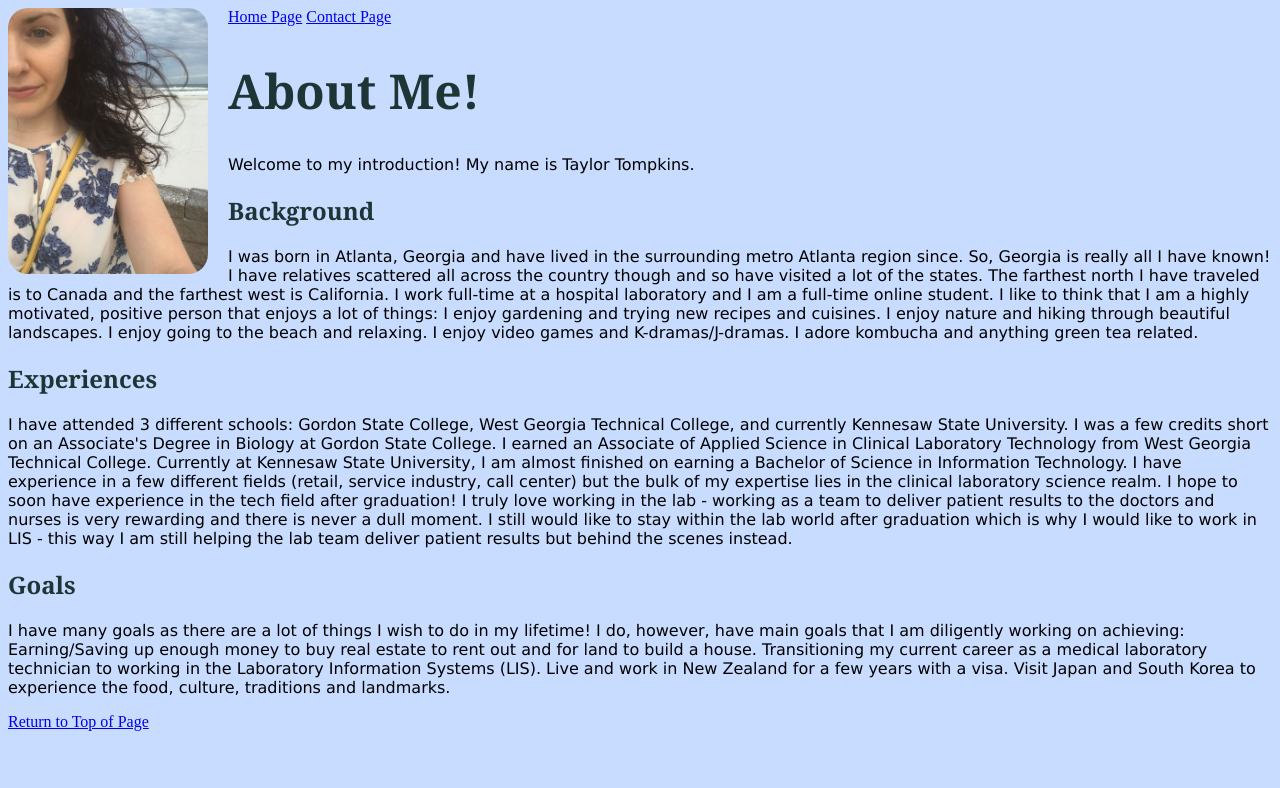
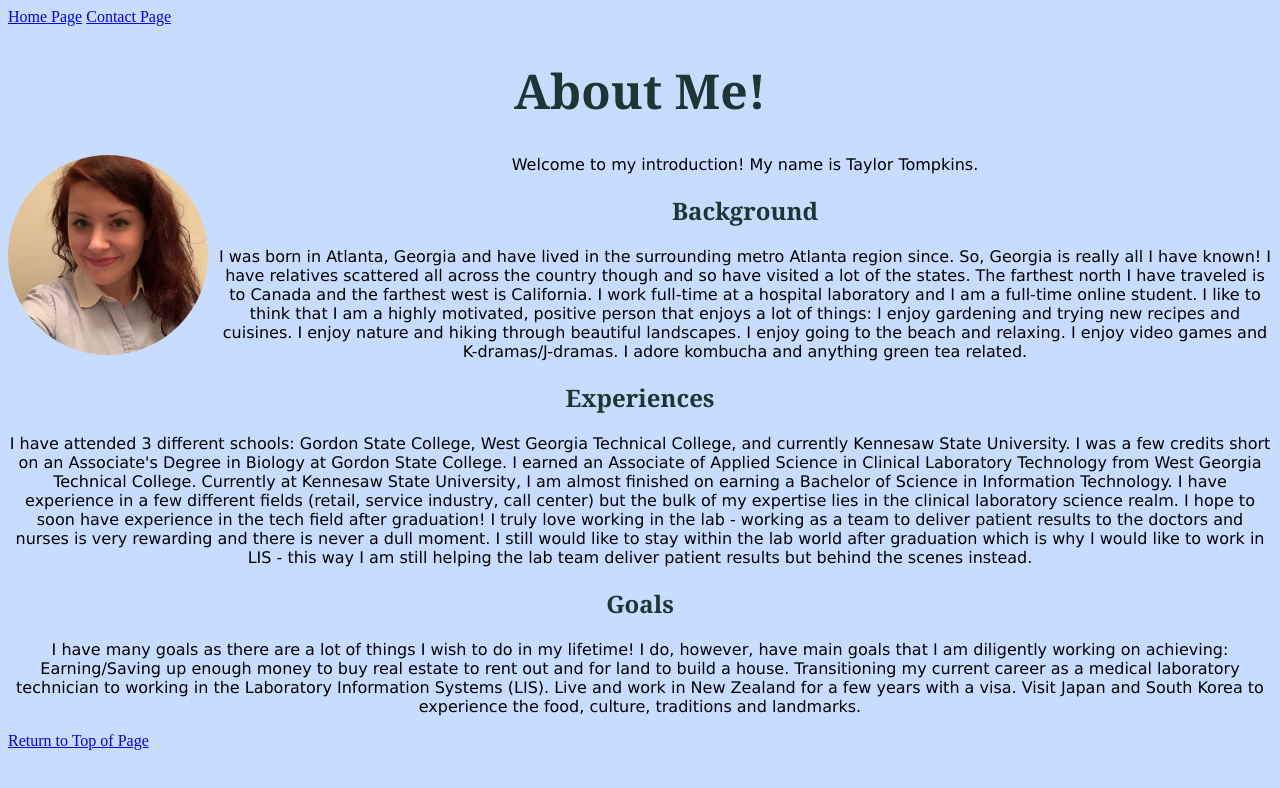
Before and after one commit to tokidokitompki/web_dev_project, a plain HTML site: page about.html in a window 1280 px wide. Drawn offline with Linux system fonts and the light colour scheme.

Commit message:
updated about

```diff
--- a/about.html
+++ b/about.html
@@ -6,34 +6,37 @@
     <title>About Me</title>
     <style>
         img{
-            width: 200px;
-            border-radius: 20px;
+            width:200px;
+            border-radius:100px;
             float: left;
-            margin-right: 20px;
+            margin-right: 10px;
         }
         h1{
         color:rgb(31, 53, 53);
         font-family: Georgia;
         font-size: 300%;
+        text-align: center;
     }
     h2{
         color:rgb(31, 53, 53);
         font-family: Georgia;
         font-size: 150%;
+        text-align: center;
     }
     p{
         color:black;
         font-family: Verdana;
         font-size: 100%;
+        text-align: center;
 
     }
     </style>
 </head>
 <body style="background-color:rgb(200, 220, 255)">
-    <img src="images/IMG_5468.jpg">
     <a href="/index.html">Home Page</a>
     <a href="/contact.html">Contact Page</a>
     <h1>About Me!</h1>
+    <img src="images/IMG_6457 (1).jpg">
     <p>Welcome to my introduction! My name is Taylor Tompkins.</p>
     <h2>Background</h2>
     <p>I was born in Atlanta, Georgia and have lived in the surrounding metro Atlanta region since. So, Georgia is really all I have known!
```
Also changed, not shown: contact.html (+14 -1 lines), images/IMG_5468.jpg (deleted), images/IMG_6457 (1).jpg (added).
